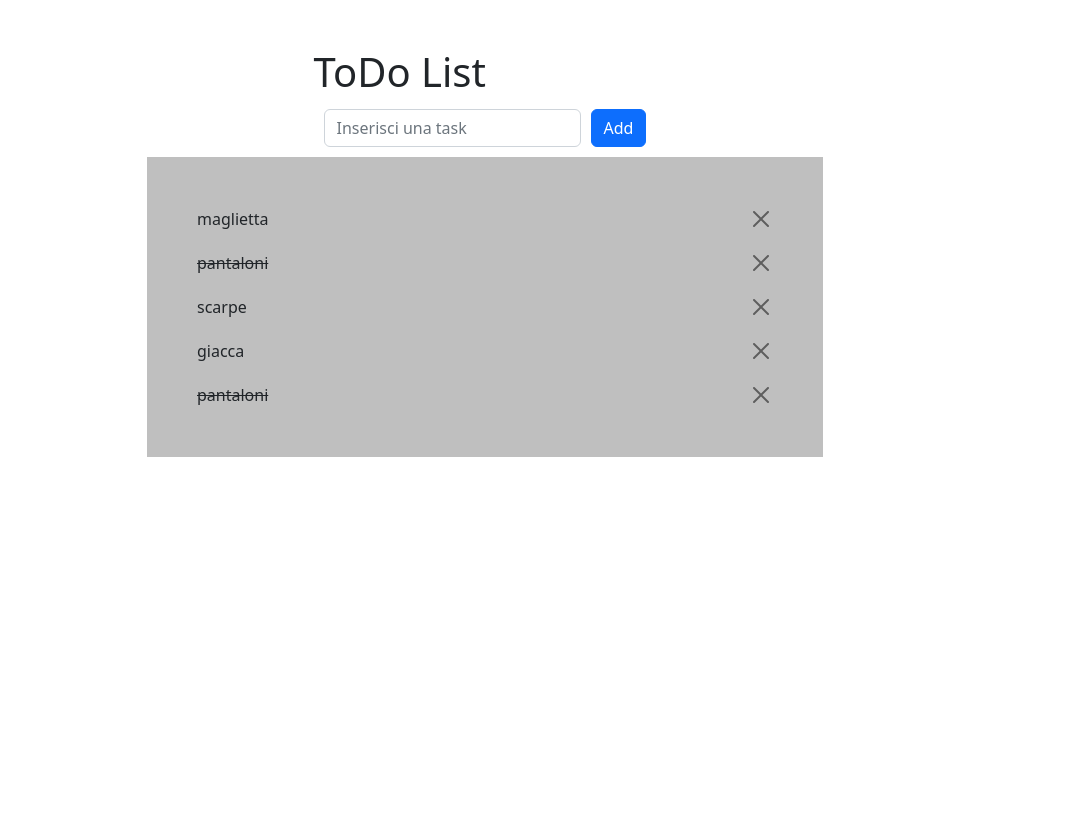
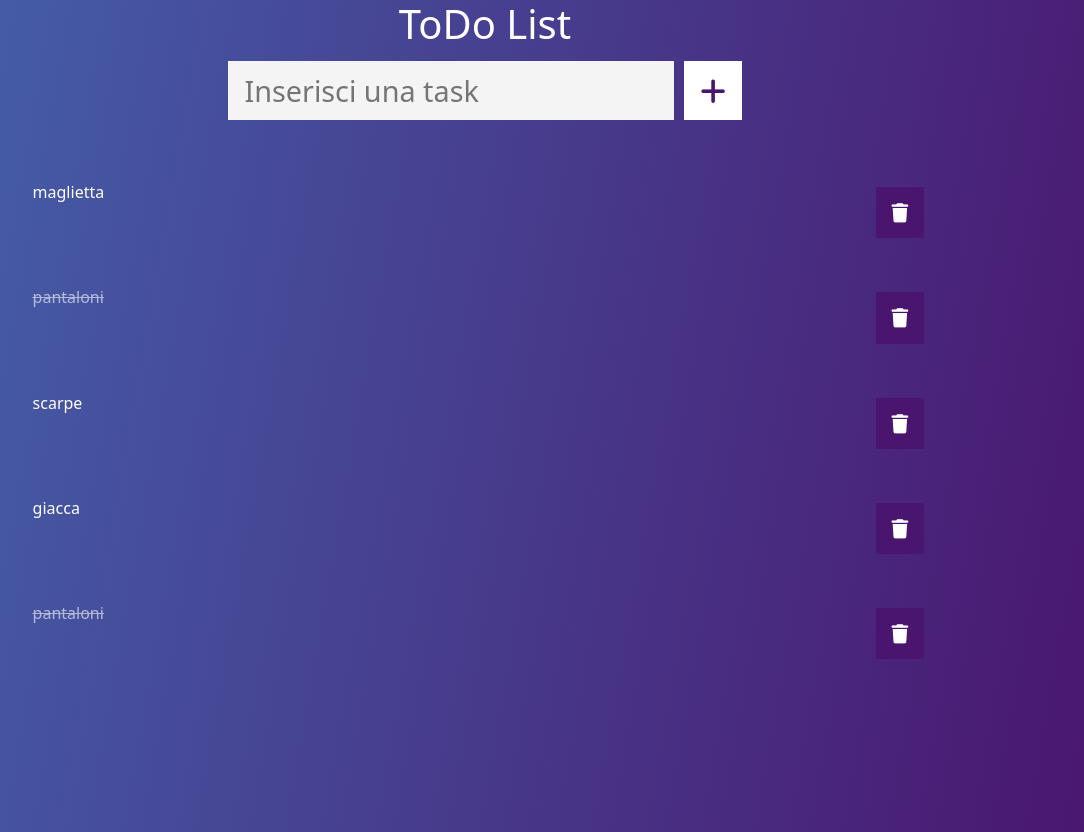
Before and after one commit to AndreaGallini/vue-todolist, a plain HTML site: page index.html in a window 1280 px wide. Shown: the whole page, without its empty margins (155-1239 px from the left). Before the commit the page ends 800 px from the top, so only its background shows below. Drawn offline with nearby package versions, Linux system fonts and the light colour scheme.

Commit message:
all done

```diff
--- a/index.html
+++ b/index.html
@@ -11,20 +11,20 @@
 
     </head>
 <body>
-    <div id="app" class=" my-container d-flex flex-column align-items-center mt-5">
-        <div>
+    <div id="app" class=" todo-container">
+        <div class="text-center">
             <h1>ToDo List</h1>
             <div class="d-flex myspace">
-                <input  class="form-control myspace" type="text"  v-model="aggiunta.text" @keyup.enter ="add" placeholder="Inserisci una task">
-                <button class="myspace btn-primary btn" @click="add">Add</button>
+                <input  class="myinput myspace" type="text"  v-model="aggiunta.text" @keyup.enter ="add" placeholder="Inserisci una task">
+                <button class="myspace mybtn" @click="add"><i class="fa-solid fa-plus"></i></button>
             </div>
             <div v-if="minlength">il task deve essere più lungo</div>
         </div>
         <div class="container-fluid text-center">
-            <ul v-if="list.length > 0">
+            <ul class="todo-list" v-if="list.length > 0">
                 <li v-for="(item,index) in list" :key="index"  class="d-flex justify-content-between">
                     <span @click="allerta(item)" :class="item.done === true ? 'checked' :'' ">{{item.text}}</span>
-                    <button class="btn btn-close spacebutton" @click="removeTask(index)"></button>
+                    <button class="btn  spacebutton" @click="removeTask(index)"><i class="fa-solid fa-trash mytrash"></i></button>
                 </li>
             </ul>
             <div v-else>Hai finito</div>
--- a/style.css
+++ b/style.css
@@ -4,14 +4,15 @@
 
 
 .checked{
-    text-decoration:line-through;
+    opacity: 0.6;
+    text-decoration: line-through;
 }
 .myspace{
     margin: 5px;
 }
 ul{
     list-style: none;
-    background-color: var(--gray);
+
     padding: 30px;
 }
 li{
@@ -21,3 +22,62 @@ margin: 20px;
     width: 700px;
     margin: 0 auto;
 }
+body {
+    background: rgb(68, 100, 173);
+    background: linear-gradient(
+        100deg,
+        rgba(68, 100, 173, 1),
+        rgba(74, 21, 110, 1)
+    );
+    color: white;
+    min-height: 100vh;
+    margin-bottom: 2rem;
+}
+.mybtn {
+    padding: 0.5rem 0.5rem 0.5rem 1rem;
+    font-size: 1.8rem;
+    border: none;
+    background: #f4f4f4;
+    padding: 0.5rem 1rem;
+    color: rgba(74, 21, 110, 1);
+    background: white;
+    cursor: pointer;
+    transition: all 0.3s ease;
+}
+.myinput{
+    padding: 0.5rem 0.5rem 0.5rem 1rem;
+    font-size: 1.8rem;
+    border: none;
+
+    background: #f4f4f4;
+}
+.mybtn:hover {
+    background: rgba(74, 21, 110, 1);
+    color: white;
+}
+.todo-container {
+    display: flex;
+    flex-direction: column;
+    justify-content: center;
+    align-items: center;
+
+}
+.mytrash {
+    background-color: rgba(74, 21, 110, 1);
+    color: white;
+    border: none;
+    padding: 1rem;
+    cursor: pointer;
+    font-size: 1.2rem;
+    transition: 0.2s all ease;
+}
+.todo-list {
+    min-width: 30%;
+    list-style: none;
+    max-width: 80%;
+    display: flex;
+    justify-items: center;
+    flex-direction: column;
+    margin: 0 auto;
+
+}
```
